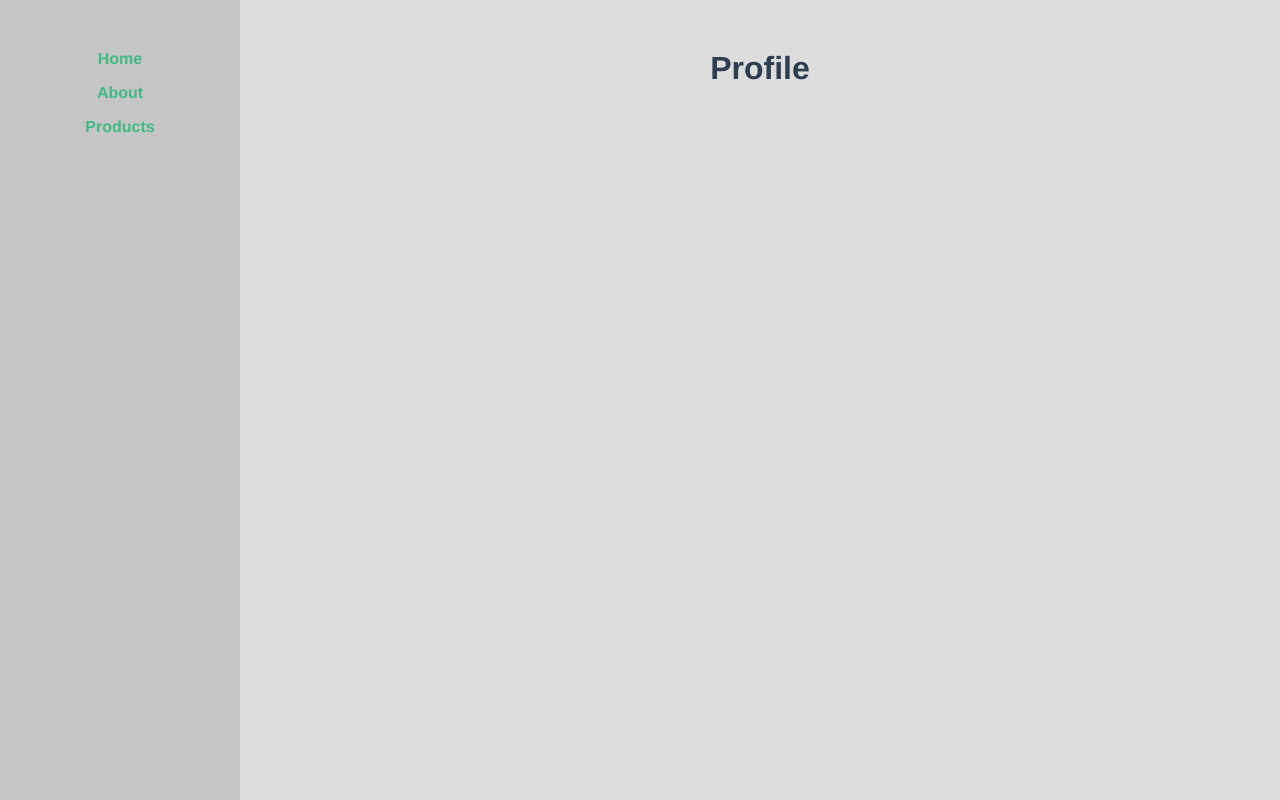
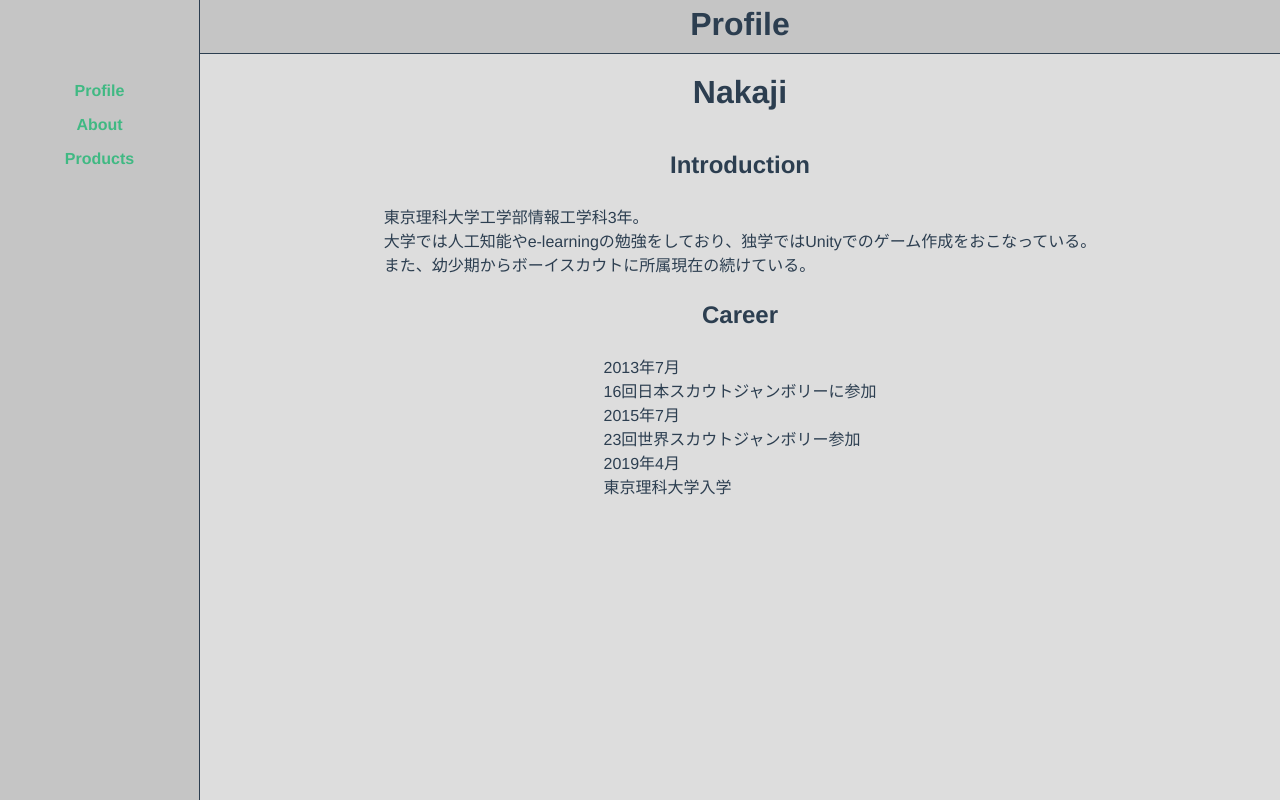
Before and after one commit to nakaji25/first_web, a Vue app: page / in a window 1280 px wide. Built offline with nearby package versions, Linux system fonts and the light colour scheme.

Commit message:
ヘッダーと本文追加

```diff
--- a/src/App.vue
+++ b/src/App.vue
@@ -1,11 +1,4 @@
 <template>
-  <!--
-  <div id="nav">
-    <router-link to="/">Home</router-link> |
-    <router-link to="/about">About</router-link> |
-    <router-link to="/products">Products</router-link>
-  </div>
-  -->
   <div id="app">
     <div class="app-container">
       <sidebar></sidebar>
@@ -35,12 +28,17 @@ export default {
   background: #ddd;
 }
 
-.page-container h1 {
-  padding-top: 50px;
+.header-container {
+  height: 54px;
+  margin-top: 0px;
+  padding: 6px;
+  background-color: rgba(197, 197, 197, 1);
+  border-bottom: solid 1px #2c3e50;
 }
+
 @media screen and (min-width: 720px) {
-  .page-container h1 {
-    padding-left: 240px;
+  .page-container {
+    padding-left: 200px;
   }
 }
 
--- a/src/components/Navlist.vue
+++ b/src/components/Navlist.vue
@@ -1,9 +1,15 @@
 <template>
   <div class="nav-list-wrapper">
     <ul class="nav-list">
-      <li class="nav-list-item"><a href="#"><router-link to="/">Home</router-link></a></li>
-      <li class="nav-list-item"><a href="#"><router-link to="/about">About</router-link></a></li>
-      <li class="nav-list-item"><a href="#"><router-link to="/products">Products</router-link></a></li>
+      <li class="nav-list-item">
+        <a href="#"><router-link to="/">Profile</router-link></a>
+      </li>
+      <li class="nav-list-item">
+        <a href="#"><router-link to="/about">About</router-link></a>
+      </li>
+      <li class="nav-list-item">
+        <a href="#"><router-link to="/products">Products</router-link></a>
+      </li>
     </ul>
   </div>
 </template>
@@ -24,7 +30,7 @@
   font-size: 16px;
   font-weight: 700;
 }
-.nav-list-item a:hover{
+.nav-list-item a:hover {
   background: #40b983;
   opacity: 0.8;
   color: #fff;
--- a/src/components/Sidebar.vue
+++ b/src/components/Sidebar.vue
@@ -111,14 +111,16 @@ export default {
   position: fixed;
   top: 0;
   bottom: 0;
-  width: 240px;
+  width: 200px;
   min-height: 100vh;
-  padding: 2rem 1rem;
+  padding: 4rem 1rem;
+  border-right: solid 1px #2c3e50;
   background: rgba(197, 197, 197, 1);
 }
 @media screen and (max-width: 720px) {
   .sidebar-container {
     right: 0;
+    border-left: solid 1px #2c3e50;
   }
 }
 
--- a/src/router/index.ts
+++ b/src/router/index.ts
@@ -1,12 +1,12 @@
 import { createRouter, createWebHistory, RouteRecordRaw } from "vue-router";
-import Home from "../views/Home.vue";
+import Profile from "../views/Profile.vue";
 import Products from "../views/Products.vue";
 
 const routes: Array<RouteRecordRaw> = [
   {
     path: "/",
-    name: "Home",
-    component: Home,
+    name: "Profile",
+    component: Profile,
   },
   {
     path: "/about",
--- a/src/views/About.vue
+++ b/src/views/About.vue
@@ -1,7 +1,9 @@
 <template>
-  <div class="about-container">
-    <h1>About</h1>
-  </div>
+  <header class="header-container">
+    <div class="about-container">
+      <h1>About</h1>
+    </div>
+  </header>
 </template>
 
 <style></style>
--- a/src/views/Home.vue
+++ /dev/null
@@ -1,20 +0,0 @@
-<template>
-  <div class="home-container">
-    <h1>Profile</h1>
-  </div>
-</template>
-
-<script lang="ts">
-import { defineComponent } from "vue";
-
-export default defineComponent({
-  data() {
-    return {
-      msg: "自己紹介",
-    }
-  }
-});
-</script>
-
-<style>
-</style>
--- a/src/views/Products.vue
+++ b/src/views/Products.vue
@@ -1,8 +1,9 @@
 <template>
-  <div class="products-container">
-    <h1>Products</h1>
-  </div>
+  <header class="header-container">
+    <div class="products-container">
+      <h1>Products</h1>
+    </div>
+  </header>
 </template>
 
-<style>
-</style>
+<style></style>
--- /dev/null
+++ b/src/views/Profile.vue
@@ -0,0 +1,59 @@
+<template>
+  <div>
+    <header class="header-container">
+      <h1>Profile</h1>
+    </header>
+    <body class="default-container">
+      <div class="name">
+        <h1>Nakaji</h1>
+      </div>
+      <div class="title">
+        <h2>Introduction</h2>
+      </div>
+      <div class="main-container">
+        <p class="main-txt">{{ introduction }}</p>
+      </div>
+      <div class="title">
+        <h2>Career</h2>
+      </div>
+      <div class="main-container">
+        <p class="main-txt">{{ career }}</p>
+      </div>
+    </body>
+  </div>
+</template>
+
+<script lang="ts">
+import { defineComponent } from "vue";
+
+export default defineComponent({
+  data() {
+    return {
+      title: "Profile",
+      introduction:
+        "東京理科大学工学部情報工学科3年。\n 大学では人工知能やe-learningの勉強をしており、独学ではUnityでのゲーム作成をおこなっている。\n また、幼少期からボーイスカウトに所属現在の続けている。",
+      career:
+        "2013年7月 \n 16回日本スカウトジャンボリーに参加 \n 2015年7月 \n 23回世界スカウトジャンボリー参加 \n 2019年4月 \n 東京理科大学入学",
+    };
+  },
+});
+</script>
+
+<style>
+.name {
+  padding: 20px;
+}
+.title {
+  padding: 20px;
+}
+.main-container {
+  display: inline-block;
+  margin-left: 50px;
+  margin-right: 50px;
+  padding: 5px;
+  white-space: pre-line;
+}
+.main-txt {
+  text-align: left;
+}
+</style>
```
